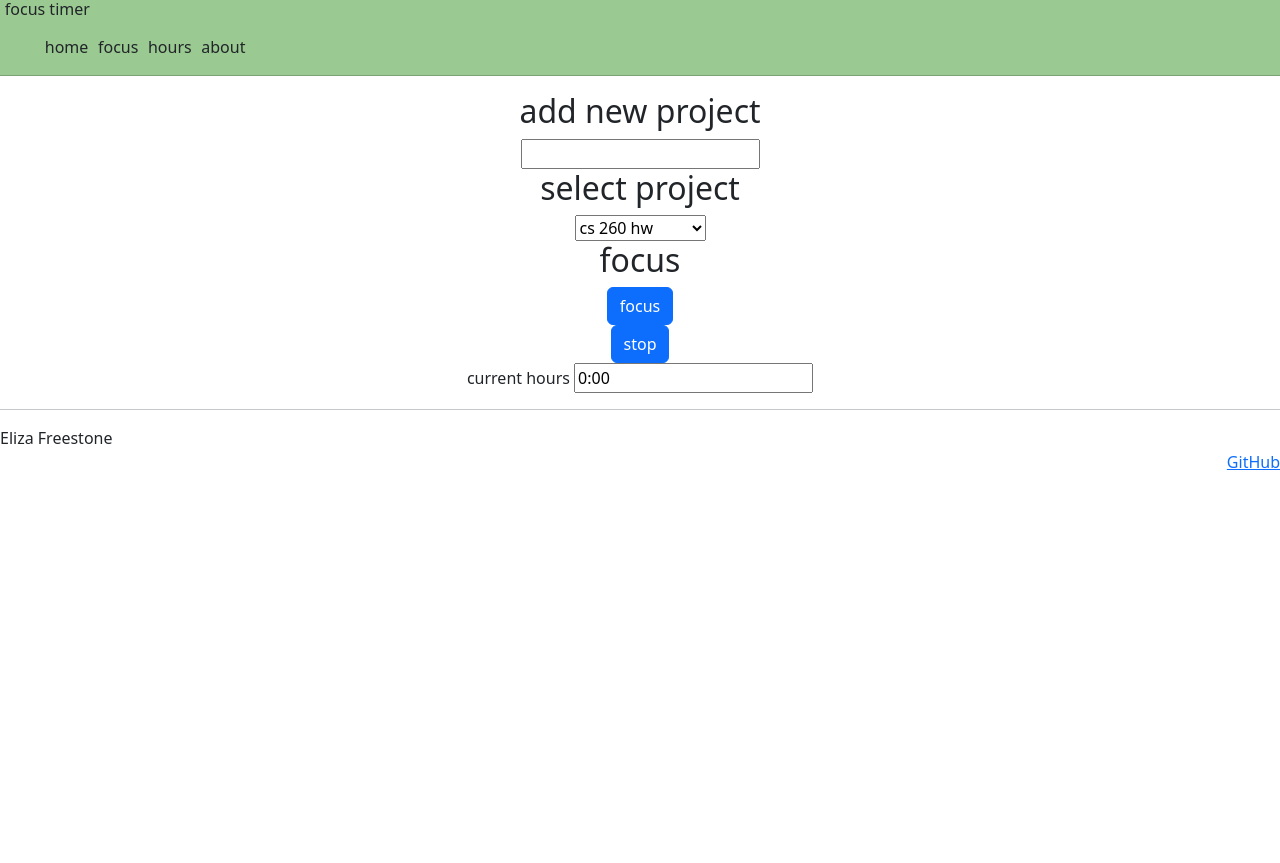
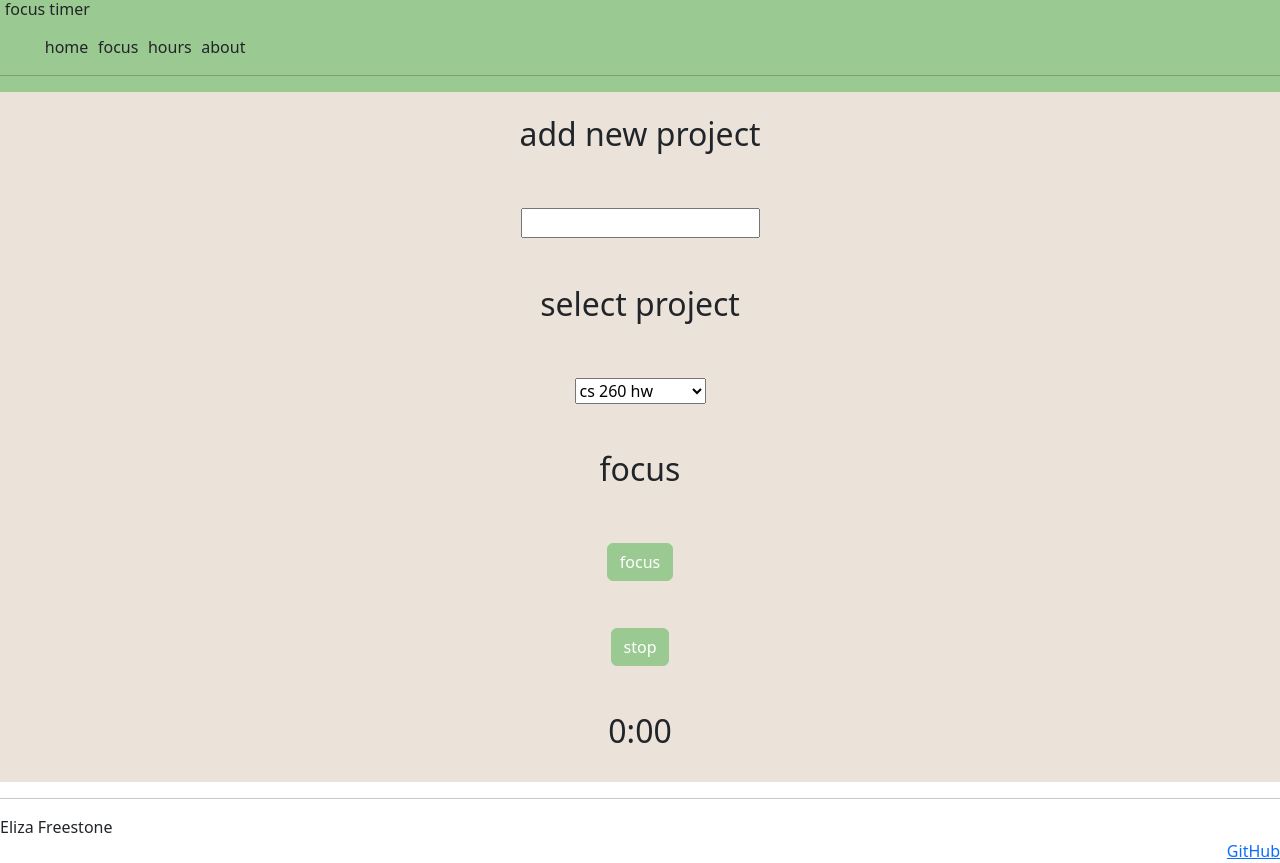
Before and after one commit to Eliza-Surpriza/startup, a plain HTML site: page focus.html in a window 1280 px wide. Before the commit the page ends 800 px from the top, so only its background shows below. Drawn offline with nearby package versions, Linux system fonts and the light colour scheme.

Commit message:
customize button colors

```diff
--- a/focus.html
+++ b/focus.html
@@ -55,17 +55,10 @@
 
         <h2>focus</h2>
 
-        <div>
-            <button class="btn btn-primary">focus</button>
-          </div>
-          <div>
-            <button class="btn btn-primary">stop</button>
-          </div>
+            <button class="my-btn my-btn-primary">focus</button>
 
-          <div>
-            <label for="count">current hours</label>
-            <input type="text" id="count" value="0:00" readonly />
-          </div>
+            <button class="my-btn my-btn-primary">stop</button>
+            <h2>0:00</h2>
 
     </main>
 
--- a/main.css
+++ b/main.css
@@ -1,11 +1,11 @@
-
+/*
 colors: {
     'text': #03010e,
     'background': #ebe3da,
     'primary': #98ca91,
     'secondary': #6fa465,
     'accent': #937c62,
-   },
+   }, */
 
 
 body {
@@ -27,6 +27,7 @@ body {
     flex-direction: column;
     align-items: center;
     justify-content: space-around;
+    background-color: #ebe3da;
   }
 
   section {
@@ -35,21 +36,54 @@ body {
     margin-bottom: 0.5em;
   }
 
-  .btn-primary {
+  .my-btn {
+    --bs-btn-padding-x: 0.75rem;
+    --bs-btn-padding-y: 0.375rem;
+    --bs-btn-font-family: ;
+    --bs-btn-font-size: 1rem;
+    --bs-btn-font-weight: 400;
+    --bs-btn-line-height: 1.5;
+    --bs-btn-color: #ffffff;
+    --bs-btn-border-width: 1px;
+    --bs-btn-border-radius: 0.375rem;
+    --bs-btn-box-shadow: inset 0 1px 0 rgba(255, 255, 255, 0.15),0 1px 1px rgba(0, 0, 0, 0.075);
+    --bs-btn-disabled-opacity: 0.65;
+    --bs-btn-focus-box-shadow: 0 0 0 0.25rem rgba(var(--bs-btn-focus-shadow-rgb), .5);
+    display: inline-block;
+    padding: var(--bs-btn-padding-y) var(--bs-btn-padding-x);
+    font-family: var(--bs-btn-font-family);
+    font-size: var(--bs-btn-font-size);
+    font-weight: var(--bs-btn-font-weight);
+    line-height: var(--bs-btn-line-height);
+    color: var(--bs-btn-color);
+    text-align: center;
+    text-decoration: none;
+    vertical-align: middle;
+    cursor: pointer;
+    -webkit-user-select: none;
+    -moz-user-select: none;
+    user-select: none;
+    border: var(--bs-btn-border-width) solid var(--bs-btn-border-color);
+    border-radius: var(--bs-btn-border-radius);
+    background-color: var(--bs-btn-bg);
+    transition: color .15s ease-in-out,background-color .15s ease-in-out,border-color .15s ease-in-out,box-shadow .15s ease-in-out;
+}
+
+  .my-btn-primary {
     --bs-btn-color: #fff;
     --bs-btn-bg: #9aca91;
     --bs-btn-border-color: #9aca91;
     --bs-btn-hover-color: #fff;
     --bs-btn-hover-bg: #6fa465;
     --bs-btn-hover-border-color: #6fa465;
-    --bs-btn-focus-shadow-rgb: 49,132,253;
+    /* --bs-btn-focus-shadow-rgb: 49,132,253;
     --bs-btn-active-color: #fff;
     --bs-btn-active-bg: #0a58ca;
     --bs-btn-active-border-color: #0a53be;
     --bs-btn-active-shadow: inset 0 3px 5px rgba(0, 0, 0, 0.125);
     --bs-btn-disabled-color: #fff;
     --bs-btn-disabled-bg: #0d6efd;
-    --bs-btn-disabled-border-color: #0d6efd;
+    --bs-btn-disabled-border-color: #0d6efd; */
 }
 
   footer {
```
Also changed, not shown: index.html (+2 -2 lines).
